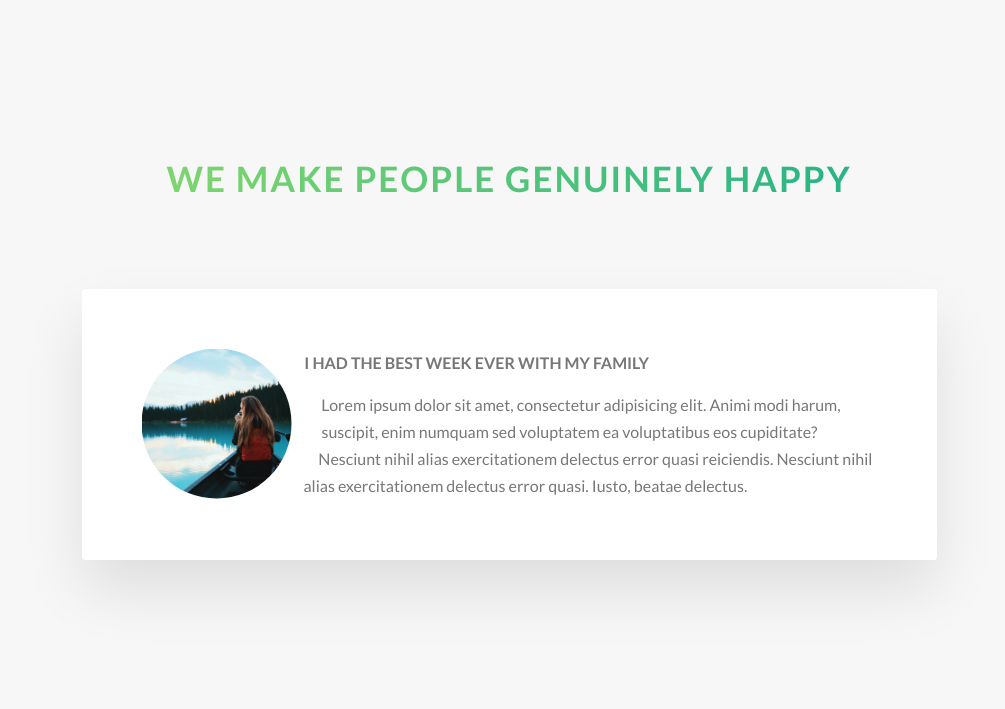
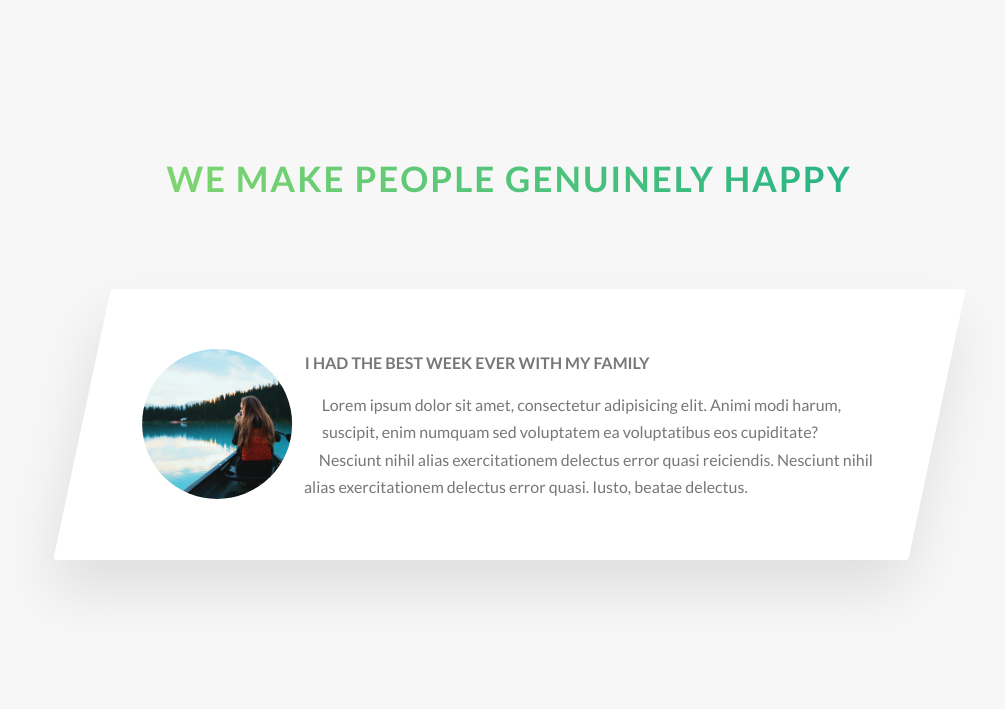
Before and after one commit to team-cake/just-a-website, a PHP site: page / in a window 1280 px wide. Shown: the part 3335-4044 px from the top of the page, without its empty margins (131-1136 px from the left). Run offline with PHP 8.4, Linux system fonts and the light colour scheme.

Commit message:
Adjusted the skew so it doesn't affect img and text

```diff
--- a/public/css/style.css
+++ b/public/css/style.css
@@ -331,7 +331,8 @@ body {
   border-radius: 3px;
   padding: 6rem;
   padding-left: 9rem;
-  font-size: 1.6rem; }
+  font-size: 1.6rem;
+  transform: skewX(-12deg); }
   .story__shape {
     width: 15rem;
     height: 15rem;
@@ -340,9 +341,11 @@ body {
     shape-outside: circle(50% at 50% 50%);
     -webkit-clip-path: circle(50% at 50% 50%);
     clip-path: circle(50% at 50% 50%);
-    transform: translateX(-3rem); }
+    transform: translateX(-3rem) skewX(12deg); }
   .story__img {
     height: 100%; }
+  .story__text {
+    transform: skewX(12deg); }
 
 .row {
   max-width: 114rem;
```
Also changed, not shown: public/sass/components/_story.scss (+6 -1 lines).
